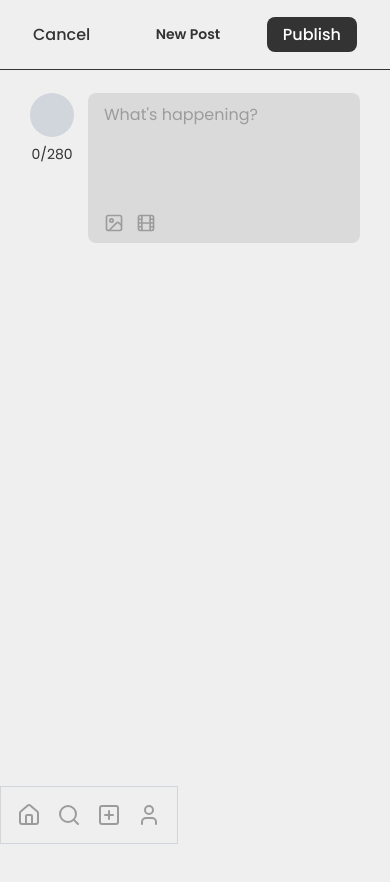
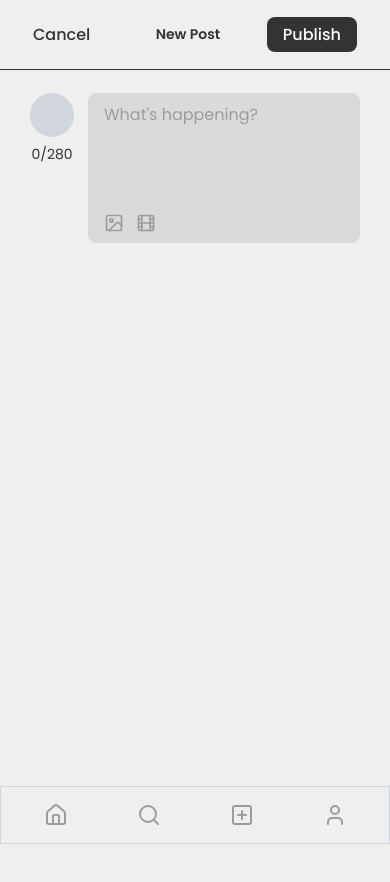
Before and after one commit to MMI-developpement-web/sae4-dweb-di-01-social-JeanJeanPaugnat, a React (Vite) app in the folder frontend/: page /create-post in a window 390 px wide. Shown: the top 882 px of the page. Before the commit the page ends 844 px from the top, so only its background shows below. Built offline with nearby package versions, Linux system fonts and the light colour scheme.

Commit message:
fixing navbar

```diff
--- a/frontend/src/components/section/Profile.tsx
+++ b/frontend/src/components/section/Profile.tsx
@@ -244,7 +244,7 @@ export default function Profile() {
                     )}
                 </div>
             )}
-            <div className="flex flex-col w-full max-w-2xl mx-auto px-4 border-t border-gray-300 pt-6">
+            <div className="flex flex-col w-full max-w-2xl mx-auto  pt-6">
                 <div className="flex flex-col items-center">
                     {posts.map((post: any) => (
                         <CardPost
--- a/frontend/src/components/ui/Navbar.tsx
+++ b/frontend/src/components/ui/Navbar.tsx
@@ -10,8 +10,8 @@ const navbarVariants = cva(
     {
         variants: {
             variant: {
-                default: "flex-row items-center justify-around  fixed bottom-0 border-t w-fit md:flex-col md:h-screen md:sticky md:top-0 md:border-t-0 md:border-r md:gap-8 md:items-start md:px-6 md:pt-8 md:justify-start",
-                desktop: "flex-col h-screen sticky top-0 border-r gap-8 items-start px-6 pt-8",
+                default: "flex-row items-center justify-around fixed bottom-0 border-t w-full md:flex-col md:h-screen md:static md:top-0 md:border-t-0 md:border-r md:gap-8 md:items-start md:px-6 md:pt-8 md:justify-start md:w-fit",
+                desktop: "sticky flex-col h-screen sticky top-0 border-r gap-8 items-start px-6 pt-8",
             },
         },
         defaultVariants: {
@@ -54,7 +54,7 @@ export default function Navbar({ className, variant, ...props }: NavbarProps) {
 
     return (
         <nav className={cn(navbarVariants({ variant: currentVariant, className }))} {...props}>
-            <ul className={cn("flex gap-4", currentVariant === "desktop" ? "flex-col items-start" : "flex-row justify-around items-center md:flex-col md:items-start")}>
+            <ul className={cn("flex gap-4", currentVariant === "desktop" ? "flex-col items-start" : "flex-row justify-around w-full items-center md:flex-col md:items-start")}>
                 {navItems.map((item, index) => (
                     <li key={index} className="group flex items-center gap-4 cursor-pointer text-light-text hover:text-dark-bg transition-colors">
                         <Link to={item.href} className="flex items-center">
--- a/frontend/src/routes/CreatePost.tsx
+++ b/frontend/src/routes/CreatePost.tsx
@@ -5,9 +5,11 @@ export default function LogIn() {
 
 
   return (
-    <div>
-        < CreatePost />
+    <div className="flex flex-col md:flex-row min-h-screen">
         <Navbar variant="default" />
+        <div className="flex-1 pb-16 md:pb-0">
+            <CreatePost />
+        </div>
     </div>
   );
 }
--- a/frontend/src/routes/EditPost.tsx
+++ b/frontend/src/routes/EditPost.tsx
@@ -12,13 +12,15 @@ export default function EditPostPage() {
     const post = useLoaderData() as Post;
 
     return (
-        <div>
-            <EditPost
-                postId={post.id}
-                initialContent={post.content}
-                initialMedia={post.media ?? []}
-            />
+        <div className="flex flex-col md:flex-row min-h-screen">
             <Navbar variant="default" />
+            <div className="flex-1 pb-16 md:pb-0">
+                <EditPost
+                    postId={post.id}
+                    initialContent={post.content}
+                    initialMedia={post.media ?? []}
+                />
+            </div>
         </div>
     );
 }
--- a/frontend/src/routes/Feed.tsx
+++ b/frontend/src/routes/Feed.tsx
@@ -6,9 +6,11 @@ export default function FeedRoute() {
 
 
   return (
-    <div>
-        <Feed />
+    <div className="flex flex-col md:flex-row min-h-screen">
         <Navbar variant="default" />
+        <div className="flex-1 pb-16 md:pb-0">
+            <Feed />
+        </div>
     </div>
   );
 }
--- a/frontend/src/routes/ProfilePage.tsx
+++ b/frontend/src/routes/ProfilePage.tsx
@@ -3,9 +3,11 @@ import Navbar from "../components/ui/Navbar";
 
 export default function ProfilePage() {
     return (
-        <div>
-            <Profile />
+        <div className="flex flex-col md:flex-row min-h-screen">
             <Navbar variant="default" />
+            <div className="flex-1 pb-16 md:pb-0">
+                <Profile />
+            </div>
         </div>
     );
 }
```
